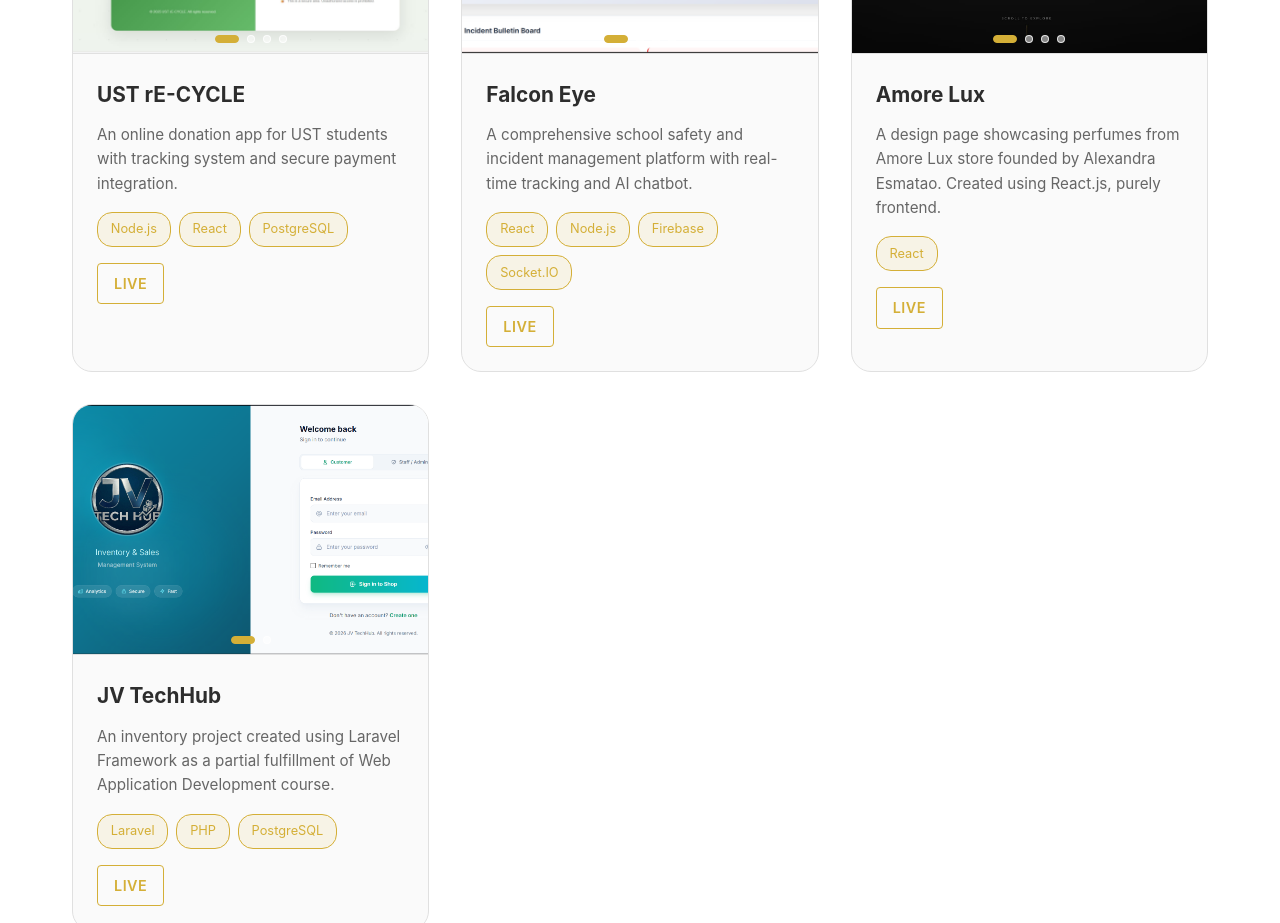
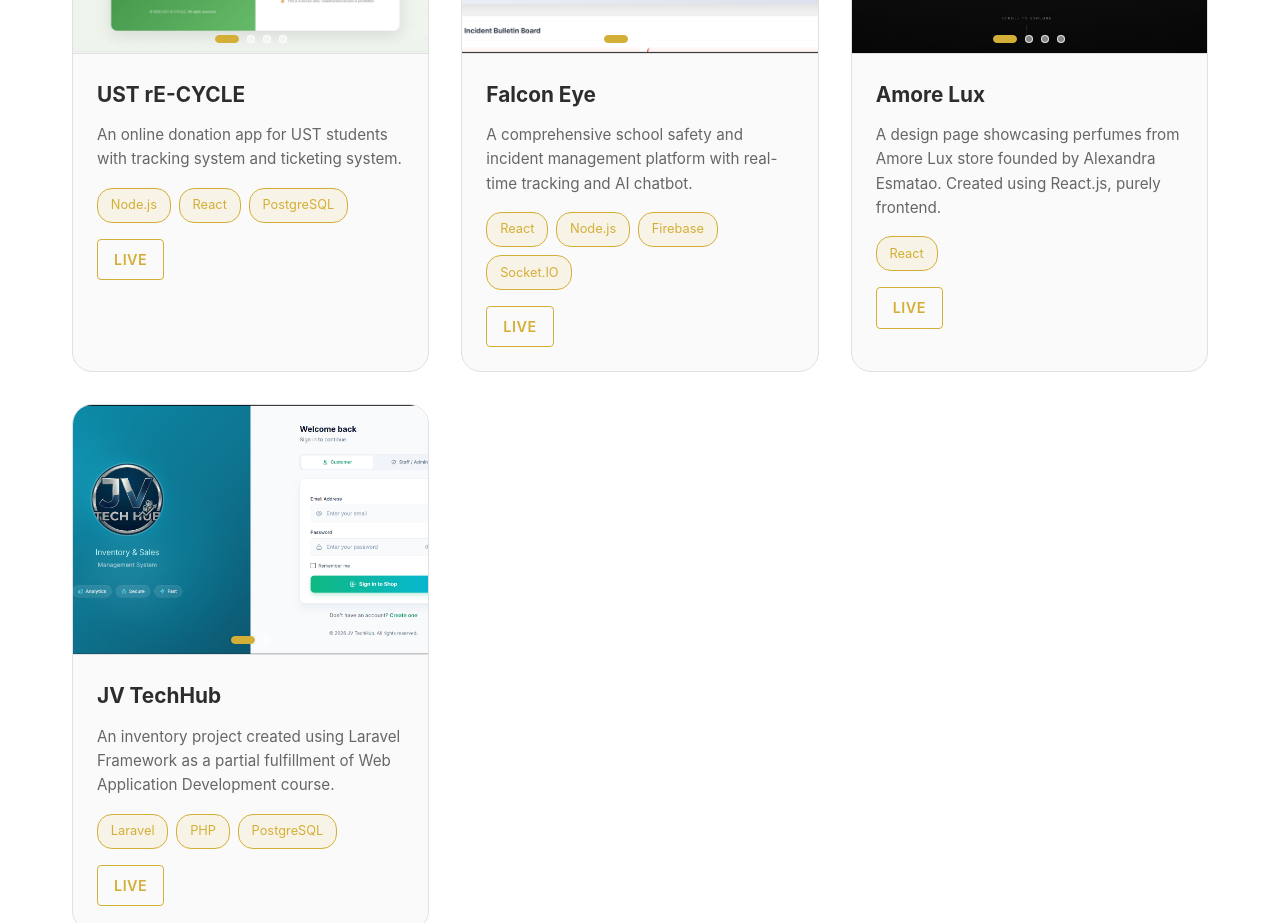
Before and after one commit to AJacobV/portfolio, a React (Create React App) app: page / in a window 1280 px wide. Shown: the part 3540-4463 px from the top of the page. Built offline with nearby package versions, Linux system fonts and the light colour scheme.

Commit message:
update resume 3

```diff
--- a/src/App.js
+++ b/src/App.js
@@ -187,7 +187,7 @@
     },
     {
       title: 'UST rE-CYCLE',
-      description: 'An online donation app for UST students with tracking system and secure payment integration.',
+      description: 'An online donation app for UST students with tracking system and ticketing system.',
       tech: ['Node.js', 'React', 'PostgreSQL'],
       icon: <Recycle />,
       images: ['USTreCycleLogin.jpeg', 'USTreCycleLoading.jpeg', 'USTreCycleHome.jpeg', 'USTreCycleAdmin.jpeg'],
```
Also changed, not shown: 1 other file (tests, documents, lock files or other folders).
